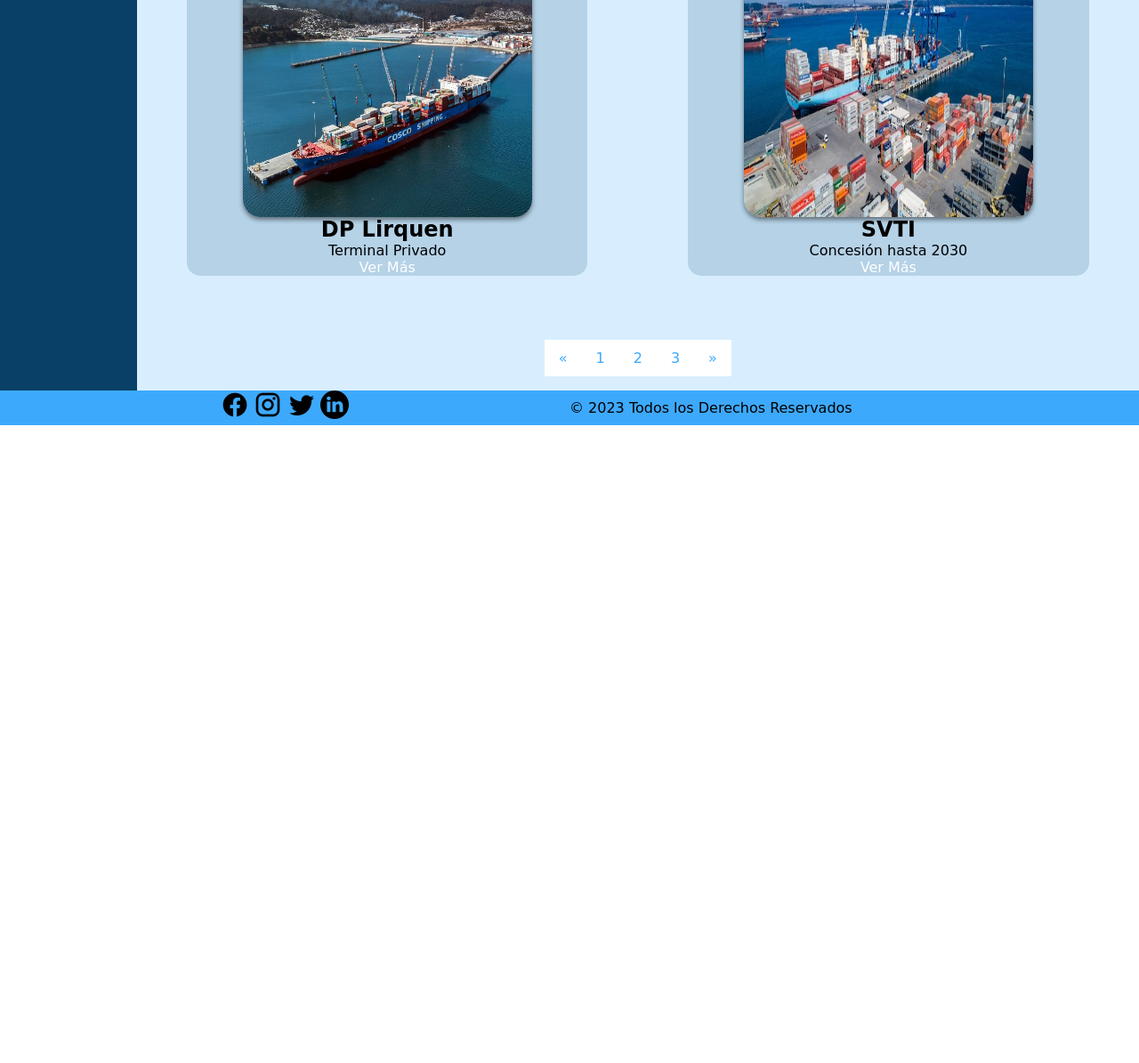
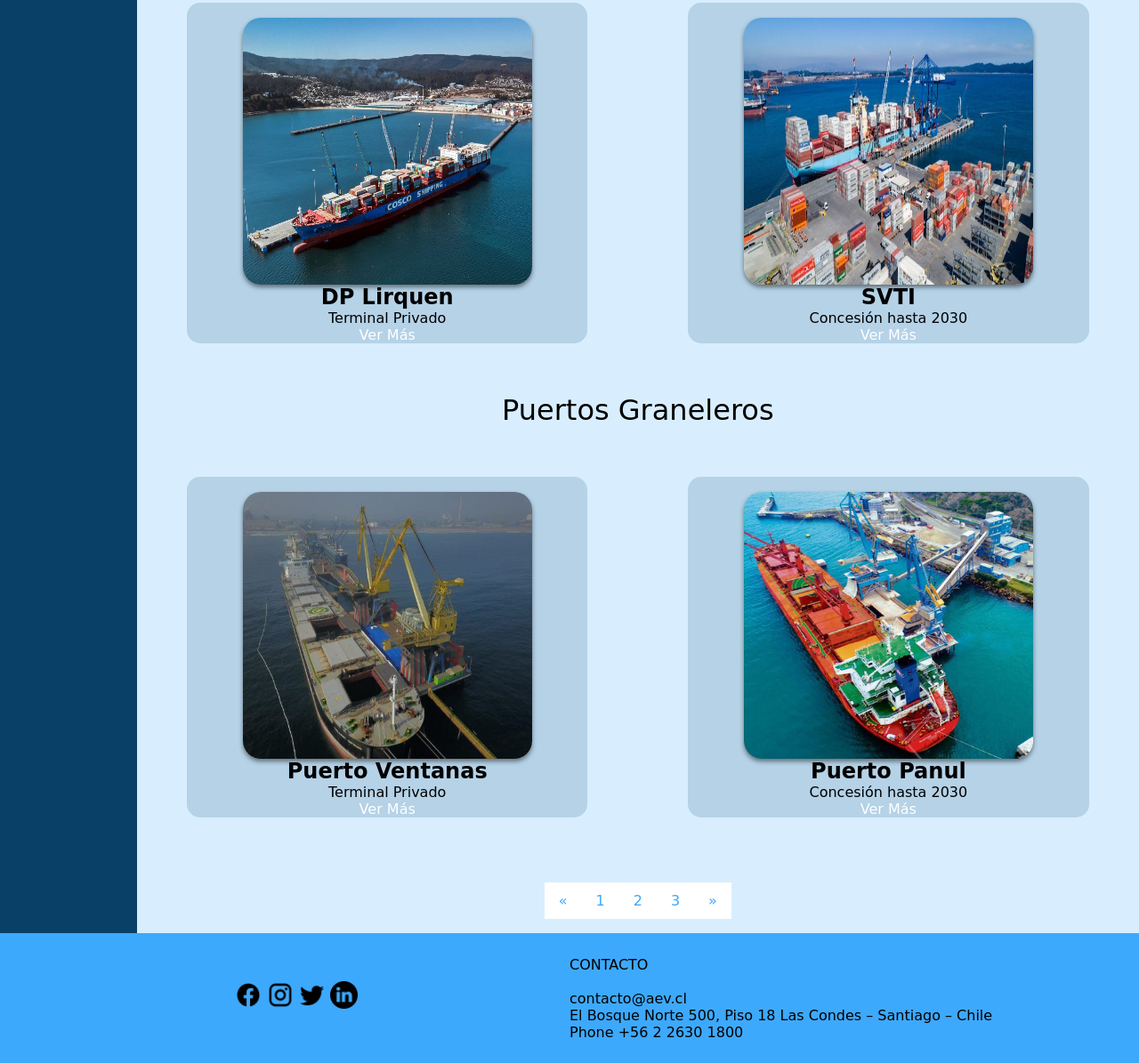
Before and after one commit to cespinoza90/desafio4_animacionesCSS, a plain HTML site: page index.html in a window 1280 px wide. Shown: the part 736-1931 px from the top of the page at 89% size. Before the commit the page ends 1214 px from the top, so only its background shows below. Drawn offline with nearby package versions, Linux system fonts and the light colour scheme; a web font is replaced by a local one.

Commit message:
adición de secciones

```diff
--- a/assets/css/style.css
+++ b/assets/css/style.css
@@ -61,12 +61,18 @@ a:hover{
     background-color: #d8eefe;
 }
 
+.titulo{
+    text-align: center;
+    font-size: 2rem;
+}
+
 .footer{
     grid-area: footer;
     background-color: #3da9fc;
     display: flex;
     flex-direction: row;
     align-items: center;
+    padding: 2%;
 }
 
 .logo {
@@ -150,7 +156,8 @@ a:hover{
 
     .section1{
         display: grid;
-        grid-template-columns: auto auto;
+        grid-template-areas: auto auto;
+        grid-template-columns: 50% 50%;
     }
 
     .aside{
@@ -164,6 +171,10 @@ a:hover{
 
 }
 
+html{
+    scroll-behavior: smooth;
+}
+
 *{
     margin: 0;
     padding: 0;
--- a/index.html
+++ b/index.html
@@ -32,14 +32,15 @@
 
         <aside class="aside">
             <ul>
-                <li><a class="link" href="#">Quienes Somos</a></li>
-                <li><a class="link" href="#">Servicios</a></li>
-                <li><a class="link" href="#">Publicaciones</a></li>
-                <li><a class="link" href="#">Contacto</a></li>
+                <li><a class="link" href="#box">Containers</a></li>
+                <li><a class="link" href="#multi">Multriproposito</a></li>
+                <li><a class="link" href="#bulk">Graneleros</a></li>
+                <li><a class="link" href="#contacto">Contacto</a></li>
             </ul>
         </aside>
 
         <section class="section">
+            <div class="titulo" id="box"><p>Puertos Containers</p></div>
             <article class="section1">
                 <article class="card">
                     <img class="imgcard" src="assets/img/valpo.jpeg" alt="pto">
@@ -53,6 +54,9 @@
                     <p>Concesión hasta 2030</p>
                     <p><a class="link" href="#">Ver Más</a></p>
                 </article>
+            </article>
+            <div class="titulo" id="multi">Puertos Multriproposito</div>
+            <article class="section1">
                 <article class="card">
                     <img class="imgcard" src="assets/img/lirquen.jpeg" alt="pto">
                     <h2>DP Lirquen</h2>
@@ -66,6 +70,21 @@
                     <p><a class="link" href="#">Ver Más</a></p>
                 </article>
             </article>
+            <div class="titulo" id="bulk">Puertos Graneleros</div>
+            <article class="section1">
+                <article class="card">
+                    <img class="imgcard" src="assets/img/ventanas.jpeg" alt="pto">
+                    <h2>Puerto Ventanas</h2>
+                    <p>Terminal Privado</p>
+                    <p><a class="link" href="#">Ver Más</a></p>
+                </article>
+                <article class="card">
+                    <img class="imgcard" src="assets/img/panul.jpeg" alt="pto">
+                    <h2>Puerto Panul</h2>
+                    <p>Concesión hasta 2030</p>
+                    <p><a class="link" href="#">Ver Más</a></p>
+                </article>
+            </article>
             <div class="pag">
                 <a class="paglink" href="#"><span>&laquo;</span></a>
                 <a class="paglink" href="#">1</a>
@@ -75,14 +94,15 @@
             </div>
         </section>
 
-        <footer class="footer">
+        <footer class="footer" id="contacto">
             <article class="social">
                 <img class="iconos" src="assets/img/facebook.png" alt="RRSS-Facebook">
                 <img class="iconos" src="assets/img/instagram.png" alt="RRSS-Facebook">
                 <img class="iconos" src="assets/img/twitter.png" alt="RRSS-Twitter">
                 <img class="iconos" src="assets/img/linkedin.png" alt="RRSS-Linkedin">
             </article>
-            <p class="textf">© 2023 Todos los Derechos Reservados</p>
+            <p class="textf">CONTACTO<br> <br>contacto@aev.cl<br>El Bosque Norte 500, Piso 18
+                Las Condes – Santiago – Chile<br>Phone +56 2 2630 1800</p>
         </footer>
     </div>
 </body>
```
Also changed, not shown: assets/img/panul.jpeg (added), assets/img/ventanas.jpeg (added).
